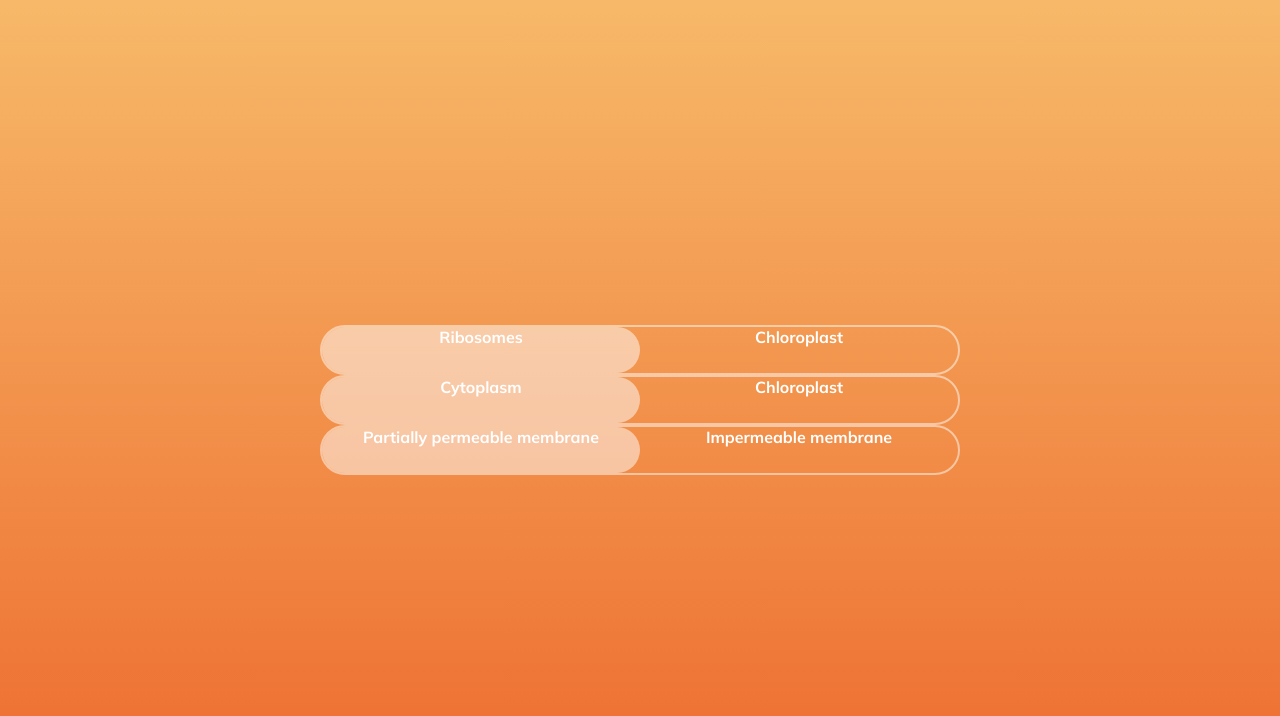
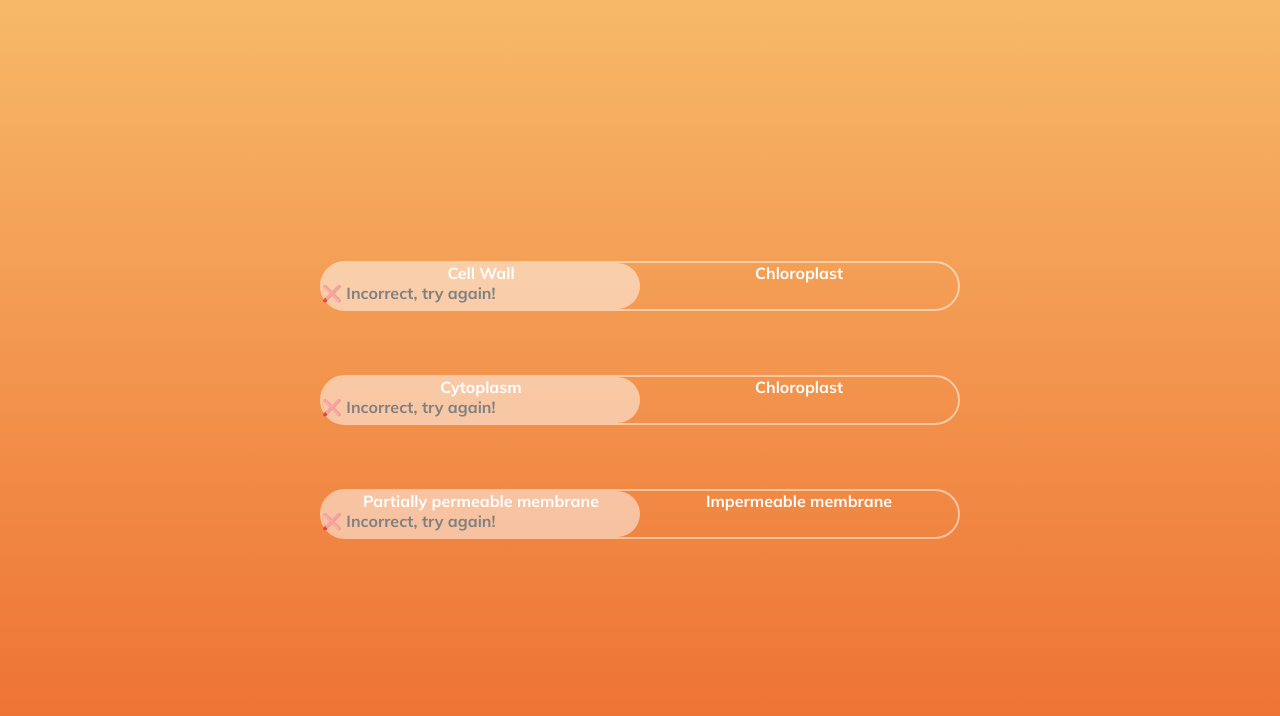
Before and after one commit to michellelclement/react-toggle, a React (Create React App) app: page / in a window 1280 px wide. Shown: the top 716 px of the page. Built offline with nearby package versions, Linux system fonts and the light colour scheme.

Commit message:
Correct selected and correct answer comparisons

```diff
--- a/src/components/Toggle.js
+++ b/src/components/Toggle.js
@@ -1,10 +1,16 @@
 import React, { useState } from "react";
 
-const Toggle = ({ option1, option2, correctOption }) => {
-  const [selectedOption, setSelectedOption] = useState(null);
-
+const Toggle = ({
+  option1,
+  option2,
+  correctOption,
+  toggleId,
+  selectedOption,
+  onOptionChange,
+}) => {
+  // Handle the change when a user selects a radio button
   const clicked = (e) => {
-    setSelectedOption(e.target.id);
+    onOptionChange(toggleId, e.target.id);
   };
 
   return (
@@ -13,28 +19,27 @@ const Toggle = ({ option1, option2, correctOption }) => {
         <input
           type="radio"
           className="toggle-option toggle-start"
-          id={option1.id}
-          name="toggle-option"
+          id={`${toggleId}-option1`}
+          name={`toggle-${toggleId}`} // Group together radio buttons per question
           onChange={clicked}
         />
-        <label htmlFor={option1.id}>{option1.text}</label>
+        <label htmlFor={`${toggleId}-option1`}>{option1.text}</label>
         <input
           type="radio"
           className="toggle-option toggle-end"
-          id={option2.id}
-          name="toggle-option"
+          id={`${toggleId}-option2`}
+          name={`toggle-${toggleId}`}
           onChange={clicked}
         />
-        <label htmlFor="option2">{option2.text}</label>
+        <label htmlFor={`${toggleId}-option2`}>{option2.text}</label>
+
+        <div className="toggle-option-slider"></div>
       </div>
-
-      <div className="toggle-option-slider"></div>
-
-      {/* <p>
+      <p>
         {selectedOption === correctOption
-          ? "Correct Answer"
-          : "Incorrect sorry!"}
-      </p> */}
+          ? "✅ Correct Answer"
+          : "❌ Incorrect, try again!"}
+      </p>
     </div>
   );
 };
--- a/src/components/Toggles.js
+++ b/src/components/Toggles.js
@@ -1,16 +1,40 @@
-import React from "react";
+import React, { useState } from "react";
 import Toggle from "./Toggle";
 import questionsData from "../questionsData";
 
 const Toggles = () => {
+  //Initialise null state for all questions
+  const [selectedOptions, setSelectedOptions] = useState(
+    questionsData.reduce((acc, question) => {
+      acc[question.id] = null;
+      return acc;
+    }, {})
+  );
+
+  // Store only "option1" or "option2" (not "1-option1") to be able to compare to correctOption
+  const handleOptionChange = (questionId, selectedOptionId) => {
+    const selectedOption = selectedOptionId.split("-")[1];
+
+    setSelectedOptions((prevState) => ({
+      ...prevState,
+      [questionId]: selectedOption,
+    }));
+  };
+
   return (
+    // Loop through question data and render a toggle for each question
+    // Pass down current selected option
+    // Pass handleOptionChange so Toggle.js can call it when user selects an option
     <div className="toggles">
       {questionsData.map((question) => (
         <Toggle
           key={question.id}
-          option1={question.option1} // Pass the entire option1 object
-          option2={question.option2} // Pass the entire option2 object
-          correctOption={question.correctAnswer} // Pass correct answer
+          option1={question.option1}
+          option2={question.option2}
+          correctOption={question.correctOption}
+          toggleId={question.id}
+          selectedOption={selectedOptions[question.id]}
+          onOptionChange={handleOptionChange}
         />
       ))}
     </div>
--- a/src/questionsData.js
+++ b/src/questionsData.js
@@ -2,14 +2,14 @@ const questionsData = [
   {
     id: 1,
     option1: {
-      id: "Cell Wall",
-      text: "Ribosomes",
+      id: "option1",
+      text: "Cell Wall",
     },
     option2: {
       id: "option2",
       text: "Chloroplast",
     },
-    correctAnswer: "option1",
+    correctOption: "option1",
   },
   {
     id: 2,
@@ -21,7 +21,7 @@ const questionsData = [
       id: "option2",
       text: "Chloroplast",
     },
-    correctAnswer: "option2",
+    correctOption: "option2",
   },
   {
     id: 3,
@@ -33,7 +33,7 @@ const questionsData = [
       id: "option2",
       text: "Impermeable membrane",
     },
-    correctAnswer: "option1",
+    correctOption: "option1",
   },
 ];
 
--- a/src/styles/_toggle.scss
+++ b/src/styles/_toggle.scss
@@ -7,6 +7,7 @@
   height: 50px;
   border: 2px solid $opaqueWhite;
   border-radius: 50px;
+  margin: 2rem;
 }
 
 .toggle input[type="radio"] {
```
